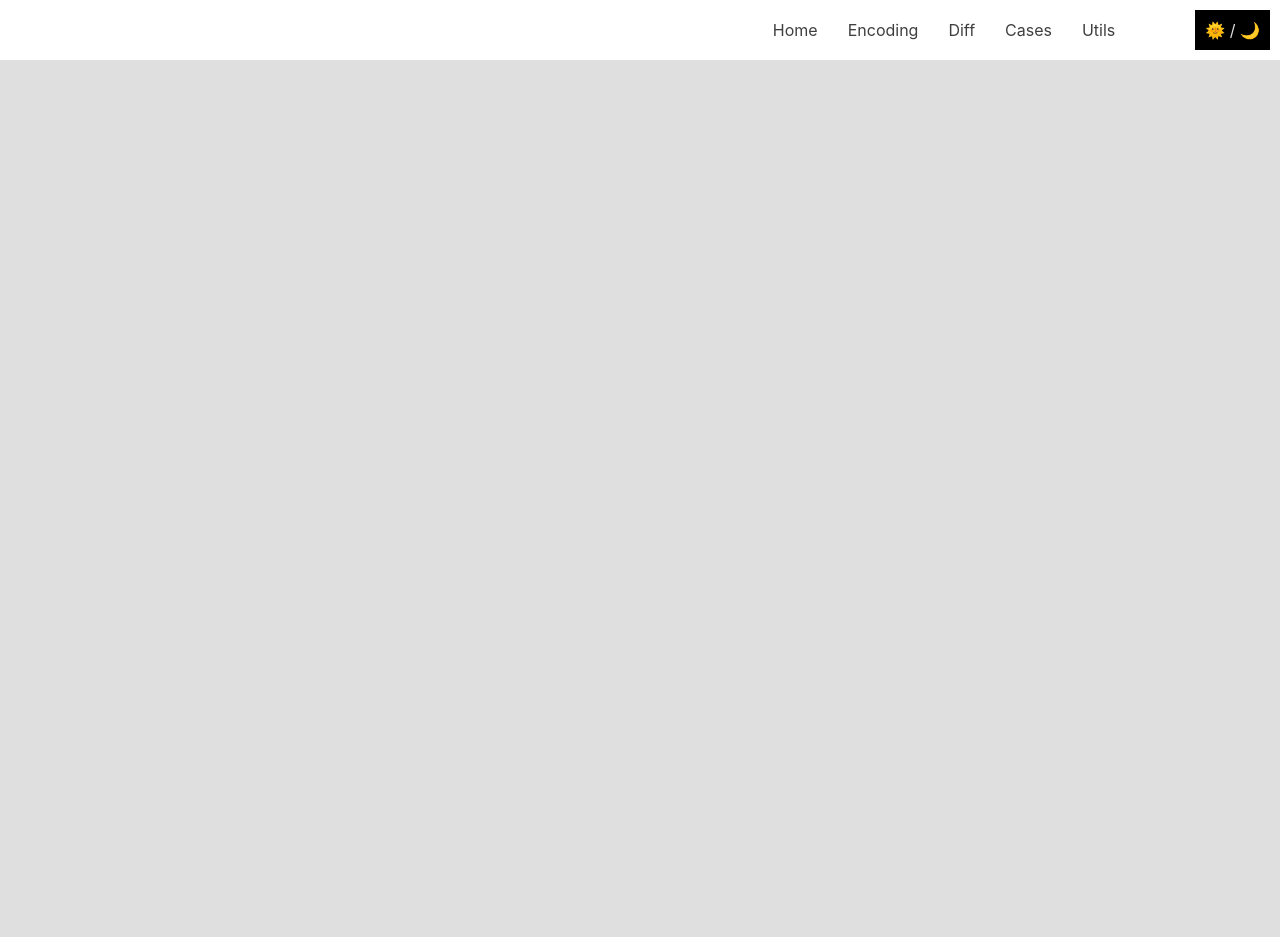
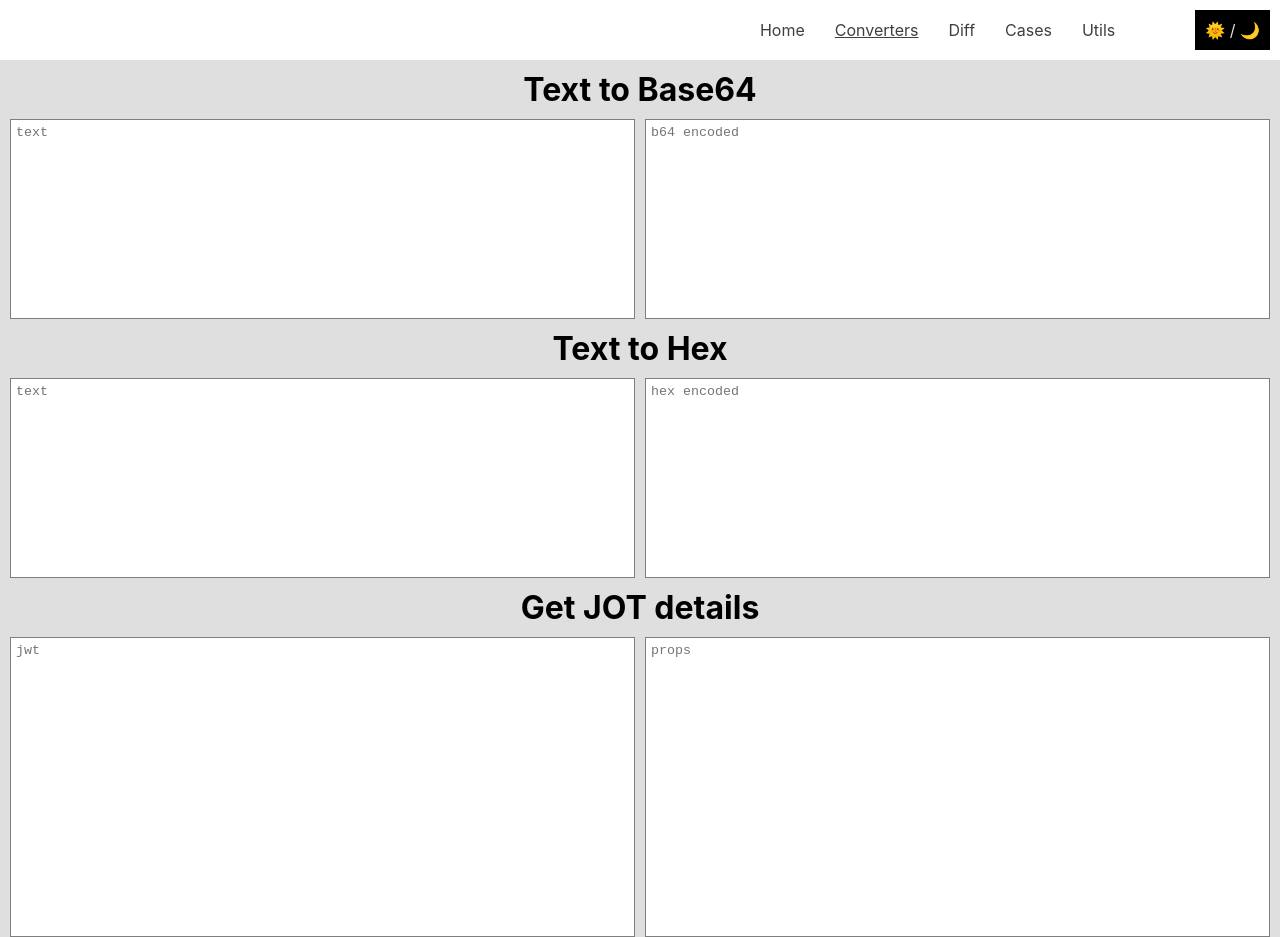
Before and after one commit to ravenscar/pauls-tools, a React (Create React App) app: page /converters in a window 1280 px wide. Before the commit the page ends 800 px from the top, so only its background shows below. Built offline with nearby package versions, Linux system fonts and the light colour scheme.

Commit message:
rename encoding to converters

```diff
--- a/src/pages/page-cases/util.ts
+++ b/src/pages/page-cases/util.ts
@@ -1,5 +1,5 @@
 export const getParts = (raw: string) => {
-	const trimmed = raw.trim();
+	const trimmed = raw.trim().replace(/\s+/g, ' ');
 	if (trimmed.length === 0) {
 		return [];
 	}
--- a/src/pages/page-encoding.tsx
+++ b/src/pages/page-converters.tsx
@@ -2,7 +2,7 @@ import React from 'react';
 import {Area, Column, Heading, Row} from './style-helpers';
 import {useSerialize} from '../storage/cache';
 
-const Encoding = () => {
+const Converters = () => {
 	const [b64Text, setB64Text] = React.useState(atob(''));
 	const [b64, setB64] = React.useState('');
 	const [badBase64, setBadBase64] = React.useState(false);
@@ -16,7 +16,7 @@ const Encoding = () => {
 	const [badJot, setBadJot] = React.useState(false);
 
 	useSerialize(
-		'/encoding',
+		'/converters',
 		{b64Text, b64, hexText, hex, jot, jotProps},
 		{
 			b64Text: setB64Text,
@@ -171,4 +171,4 @@ const Encoding = () => {
 	);
 };
 
-export default Encoding;
+export default Converters;
--- a/src/routes.tsx
+++ b/src/routes.tsx
@@ -5,7 +5,7 @@ import Home from './pages/page-home';
 import Cases from './pages/page-cases';
 import Diff from './pages/page-diff';
 import Utils from './pages/page-utils';
-import Encoding from './pages/page-encoding';
+import Converters from './pages/page-converters';
 
 export type AppRoutes = Array<{
 	path: string;
@@ -16,9 +16,9 @@ export type AppRoutes = Array<{
 }>;
 export const routes: AppRoutes = [
 	{
-		path: '/encoding',
-		display: 'Encoding',
-		element: <Encoding />,
+		path: '/converters',
+		display: 'Converters',
+		element: <Converters />,
 		isNav: true,
 		navValue: 10,
 	},
```
